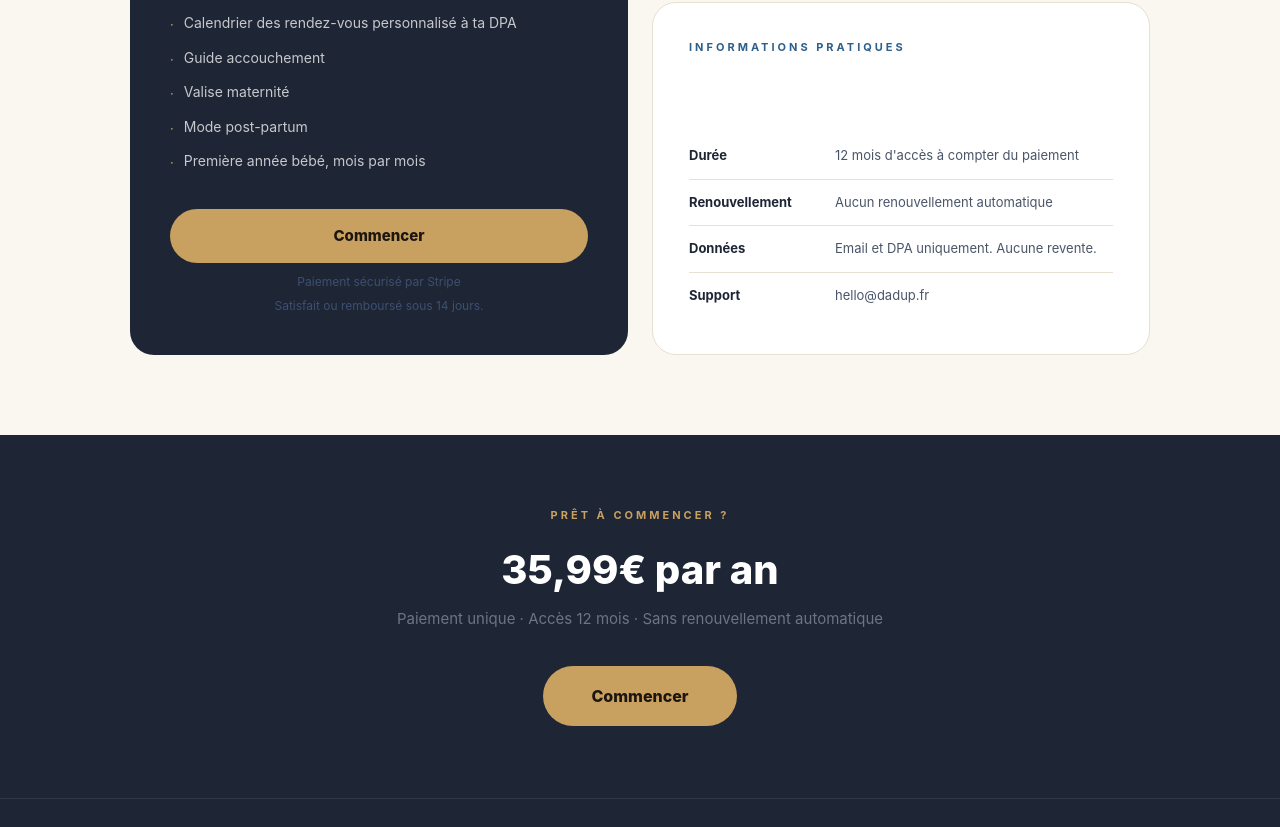
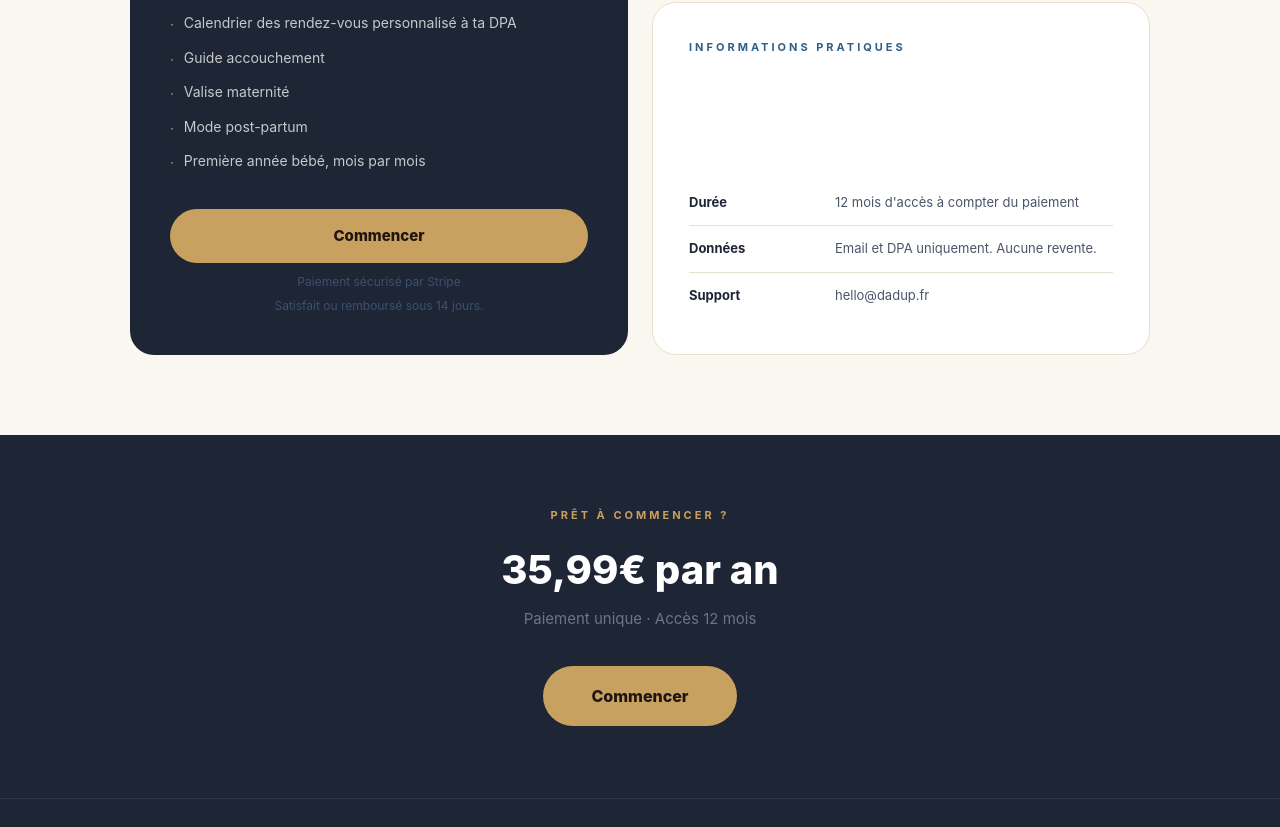
Before and after one commit to Julproject/dadup, a Next.js app: page /tarifs in a window 1280 px wide. Shown: the part 640-1467 px from the top of the page. Built offline with nearby package versions, Linux system fonts and the light colour scheme.

Commit message:
Update page.tsx

```diff
--- a/app/tarifs/page.tsx
+++ b/app/tarifs/page.tsx
@@ -134,7 +134,6 @@ export default function TarifsPage() {
               <div style={{ display: 'flex', flexDirection: 'column' }}>
                 {[
                   { label: "Durée", val: "12 mois d'accès à compter du paiement" },
-                  { label: "Renouvellement", val: "Aucun renouvellement automatique" },
                   { label: "Données", val: "Email et DPA uniquement. Aucune revente." },
                   { label: "Support", val: "hello@dadup.fr" },
                 ].map(({ label, val }, i, arr) => (
@@ -154,7 +153,7 @@ export default function TarifsPage() {
       <section style={{ background: C.dark, padding: '72px 40px', textAlign: 'center' as const }}>
         <p style={{ color: C.gold, fontSize: '11px', fontWeight: 700, letterSpacing: '3px', textTransform: 'uppercase' as const, margin: '0 0 16px' }}>Prêt à commencer ?</p>
         <h2 style={{ color: C.white, fontSize: '40px', fontWeight: 800, margin: '0 0 8px' }}>35,99€ par an</h2>
-        <p style={{ color: '#6a7585', fontSize: '15px', margin: '0 0 36px' }}>Paiement unique · Accès 12 mois · Sans renouvellement automatique</p>
+        <p style={{ color: '#6a7585', fontSize: '15px', margin: '0 0 36px' }}>Paiement unique · Accès 12 mois</p>
         <button onClick={goToStripe} style={{ background: C.gold, color: '#1c1510', border: 'none', padding: '18px 48px', borderRadius: '32px', fontSize: '16px', fontWeight: 800, cursor: 'pointer' }}>
           Commencer
         </button>
```
